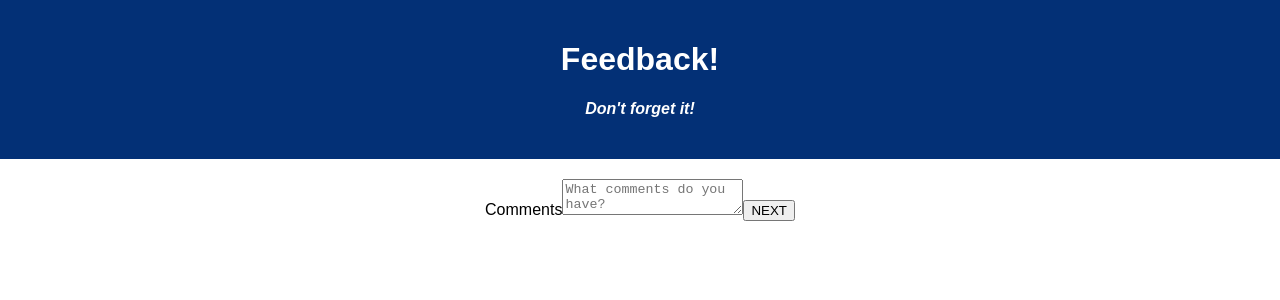
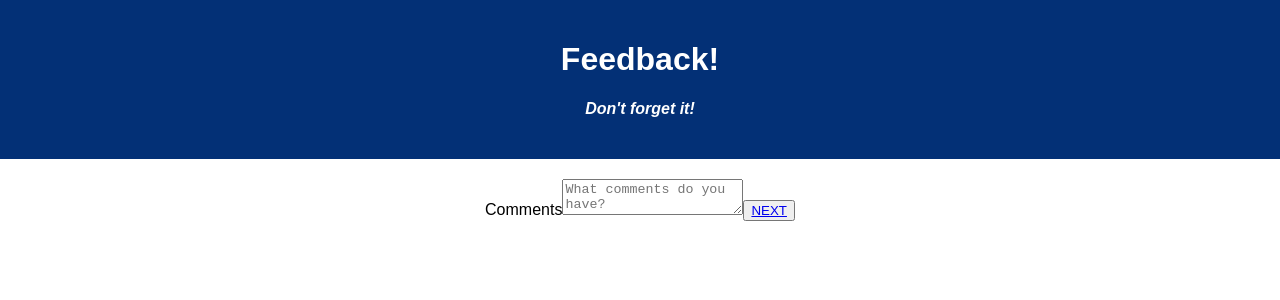
Before and after one commit to ZackariaAntar/React-Redux-Feedback-SPA, a React (Create React App) app: page /#/comments in a window 1280 px wide. Shown: the top 300 px of the page. Built offline with nearby package versions, Linux system fonts and the light colour scheme; no server answers.

Commit message:
added typing to next button to make the last one rendered the submit for the form, and created p[laceholder reducer for form field onChange dispatching.

```diff
--- a/src/components/FeedbackForm/FeedbackForm.jsx
+++ b/src/components/FeedbackForm/FeedbackForm.jsx
@@ -1,38 +1,40 @@
 import {Route, Link } from "react-router-dom";
+import axios from "axios";
 import FeelingField from "../FeelingField/FeelingField";
 import UnderstandingField from "../UnderstandingField/UnderstandingField";
 import SupportField from "../SupportField/SupportField";
 import CommentsField from "../CommentsField/CommentsField";
 import NextButton from "../NextButton/NextButton";
+import { useSelector } from "react-redux";
 
 function FeedbackForm() {
-    const postReflection = () =>{
+    const inputStore = useSelector(store=>store.inputStore)
+    const postReflection = (event) =>{
+        event.preventDefault()
+        axios.post('/feedback', {inputStore})
 
     }
 	return (
 		<>
-			<form>
+			<form onSubmit={postReflection}>
 				<Route exact path="/">
 					<FeelingField />
-					<NextButton path={"/understanding"} />
+					<NextButton type={"button"} path={"/understanding"} />
 				</Route>
 
 				<Route exact path="/understanding">
 					<UnderstandingField />
-					<button>
-						<Link to="/support"> NEXT</Link>
-					</button>
+					<NextButton path={"/support"} type={"button"} />
 				</Route>
+
 				<Route exact path="/support">
 					<SupportField />
-					<button>
-						<Link to="/comments"> NEXT</Link>
-					</button>
+					<NextButton path={"/comments"} type={"button"} />
 				</Route>
 
 				<Route exact path="/comments">
 					<CommentsField />
-					<button type="submit">NEXT</button>
+					<NextButton path={"/thanks"} type={"submit"} />
 				</Route>
 			</form>
 		</>
--- a/src/components/NextButton/NextButton.jsx
+++ b/src/components/NextButton/NextButton.jsx
@@ -1,9 +1,10 @@
 import { Link } from "react-router-dom";
 
-function NextButton({path}) {
+function NextButton({path , type}) {
+    console.log(type);
 
 
-	return (<button>
+	return (<button type={type}>
         <Link to = {path}>NEXT </Link>
         </button>
         );
```
